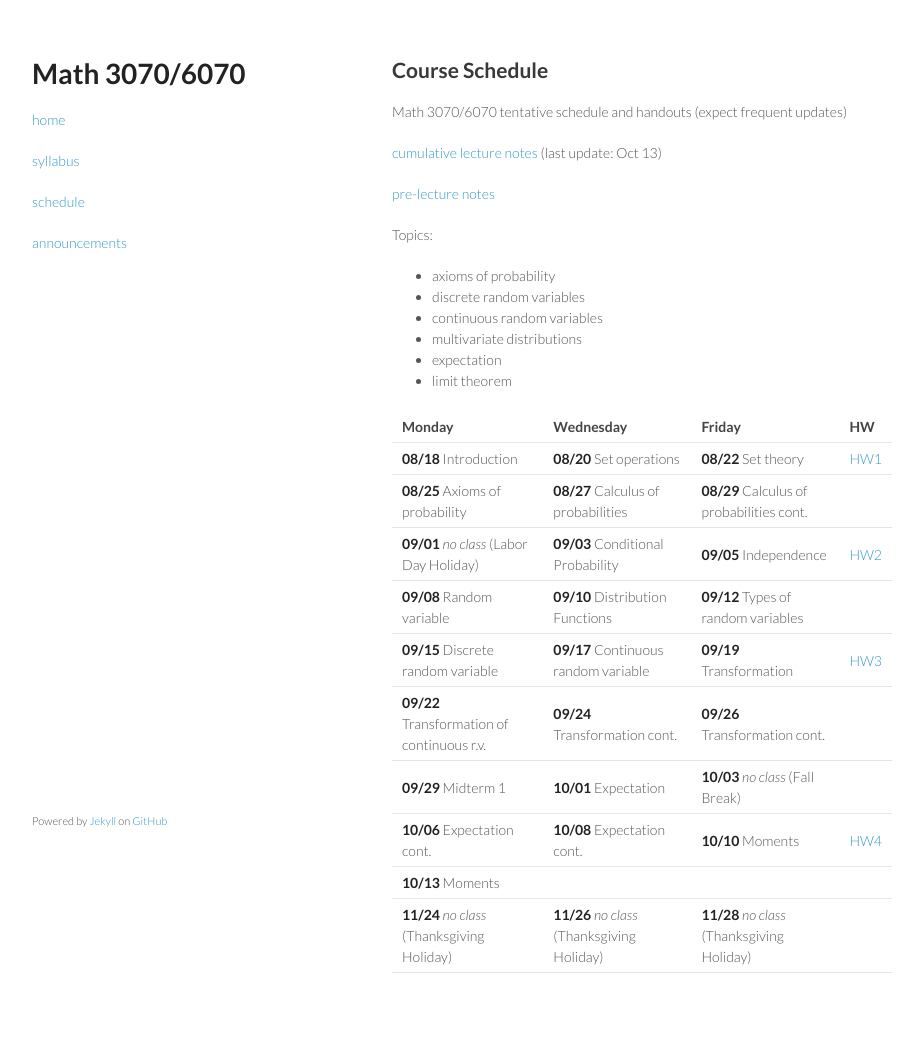
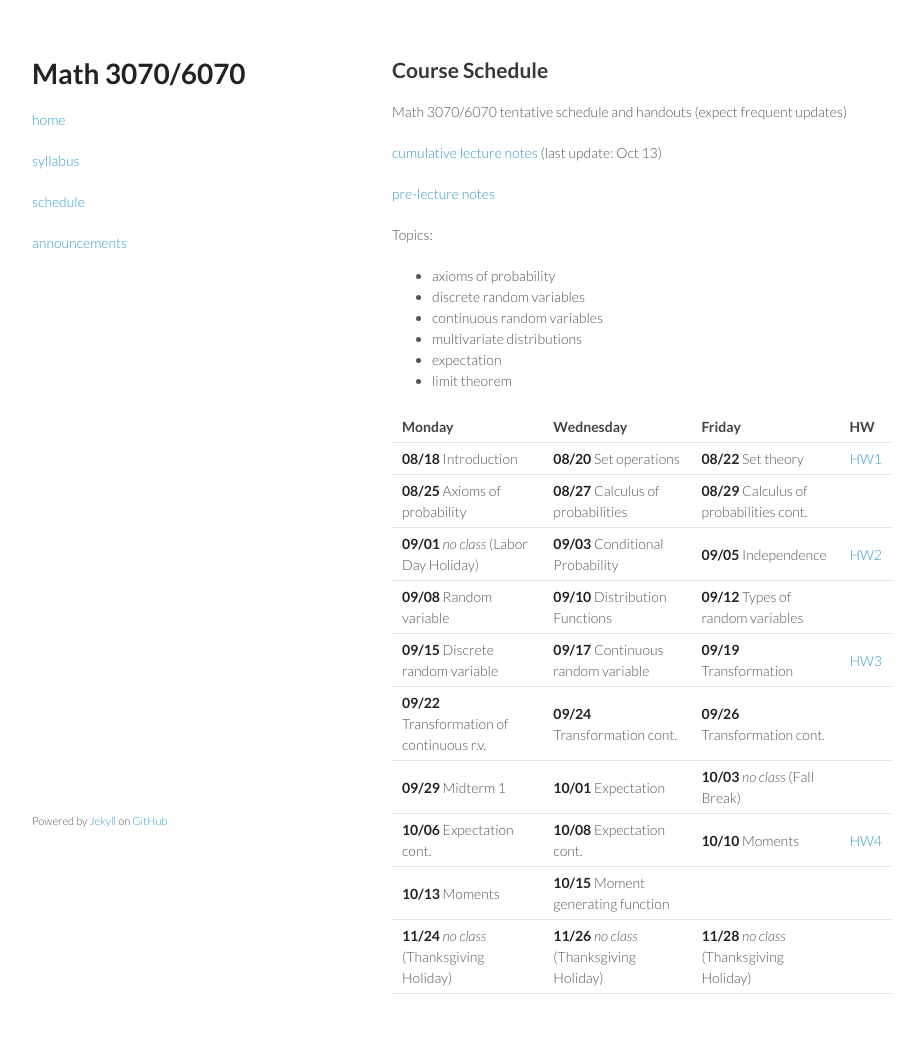
Before and after one commit to tulane-math-3070/2025Fall, a Jekyll site: the page built from schedule/schedule.md, in a window 1280 px wide. Shown: the whole page, without its empty margins (178-1101 px from the left). Built offline with Jekyll 4.4.1, drawn with Linux system fonts in a browser that asks for light colours; before the commit the page ends 1043 px from its top, so only the background shows below that.

```diff
--- a/schedule/schedule.md
+++ b/schedule/schedule.md
@@ -34,5 +34,5 @@ Topics:
 | **09/22** Transformation of continuous r.v. | **09/24** Transformation cont. | **09/26** Transformation cont. | |
 | **09/29** Midterm 1 | **10/01** Expectation | **10/03** _no class_ (Fall Break) | |
 | **10/06** Expectation cont. | **10/08** Expectation cont. | **10/10** Moments | [HW4](../HW/HW4/HW4.pdf) |
-| **10/13** Moments | | | |
+| **10/13** Moments | **10/15** Moment generating function | | |
 | **11/24** _no class_ (Thanksgiving Holiday) | **11/26**  _no class_ (Thanksgiving Holiday) | **11/28**  _no class_ (Thanksgiving Holiday) | |
```
Also changed, not shown: 2 other files.
